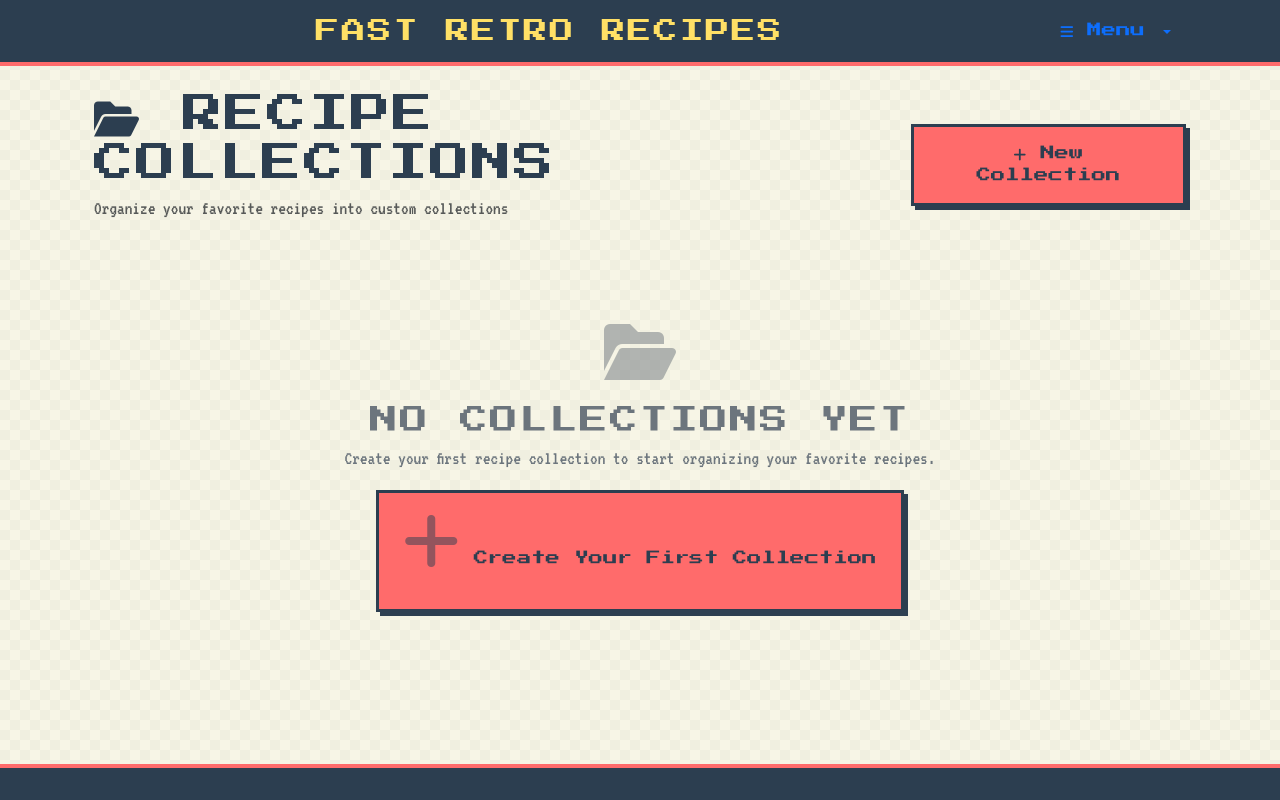
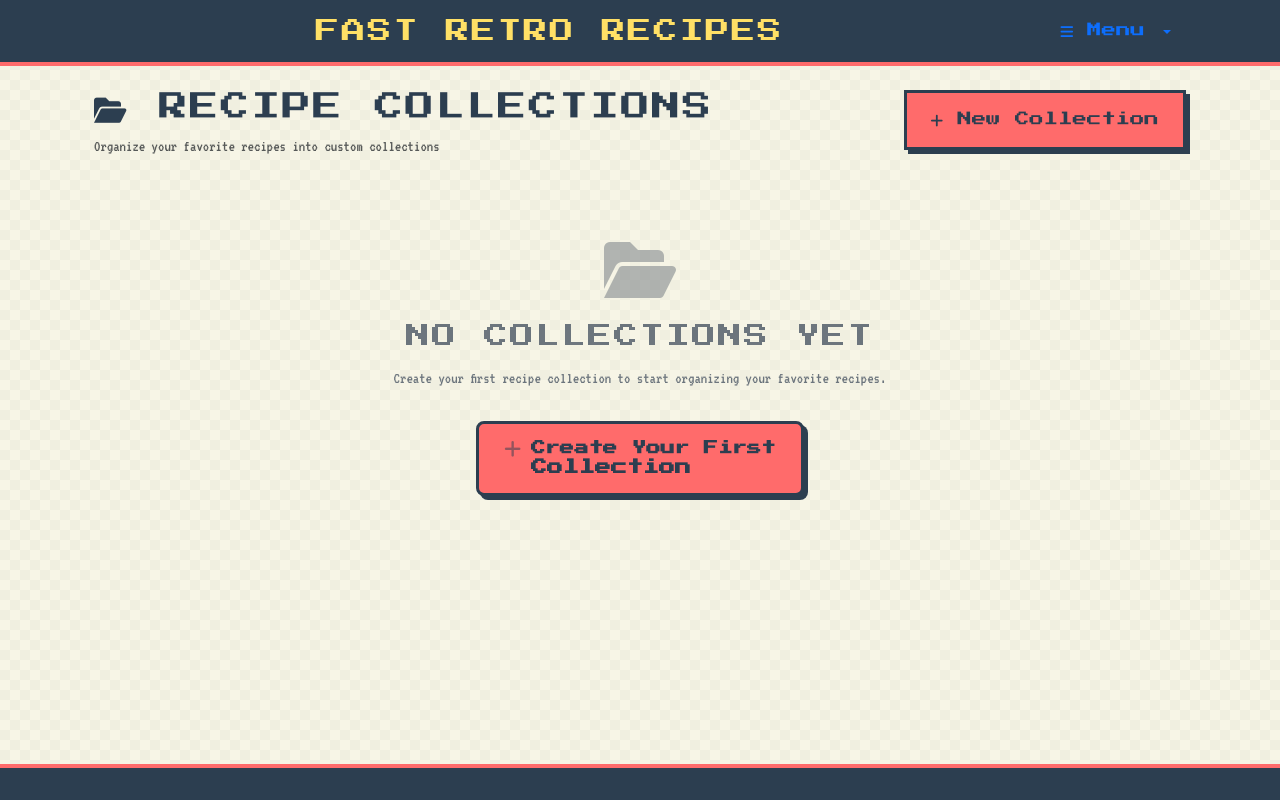
Before and after one commit to Twigman12/SpoonAPI, a Flask app: page /collections in a window 1280 px wide. Run offline with Flask 3, Linux system fonts and the light colour scheme; a user stored in the database is signed in; data that the repository does not hold is empty.

Commit message:
Improve mobile responsiveness and layout for collections page (#3)
Co-authored-by: Cursor Agent <cursoragent@cursor.com>

```diff
--- a/src/static/css/style.css
+++ b/src/static/css/style.css
@@ -337,6 +337,10 @@ h1, h2, h3, h4, h5, h6, .navbar-brand {
     border-radius: 0;
     box-shadow: 4px 4px 0 var(--retro-text);
     transition: all 0.2s ease;
+    max-width: 100%;
+    overflow: hidden;
+    text-overflow: ellipsis;
+    white-space: nowrap;
 }
 
 .btn-primary {
--- a/src/templates/collections.html
+++ b/src/templates/collections.html
@@ -17,14 +17,42 @@
 .collection-header {
     display: flex;
     justify-content: space-between;
-    align-items: center;
+    align-items: flex-start;
     margin-bottom: 20px;
+    flex-wrap: wrap;
+    gap: 15px;
+}
+
+.collection-header-content {
+    flex: 1;
+    min-width: 0;
+}
+
+.collection-header h1 {
+    font-size: 1.8rem;
+    margin-bottom: 0.5rem;
+    word-wrap: break-word;
+    overflow-wrap: break-word;
+    hyphens: auto;
+}
+
+.collection-header p {
+    font-size: 1rem;
+    margin-bottom: 0;
+    word-wrap: break-word;
+    overflow-wrap: break-word;
+}
+
+.collection-header .btn {
+    flex-shrink: 0;
+    white-space: nowrap;
 }
 
 .collection-stats {
     display: flex;
     gap: 15px;
     margin-top: 10px;
+    flex-wrap: wrap;
 }
 
 .collection-stat {
@@ -33,6 +61,8 @@
     background-color: #f8f9fa;
     border-radius: 8px;
     min-width: 80px;
+    flex: 1;
+    min-width: 0;
 }
 
 .collection-stat-number {
@@ -50,12 +80,166 @@
     text-align: center;
     padding: 60px 20px;
     color: #6c757d;
+    max-width: 100%;
+    overflow: hidden;
 }
 
 .empty-collections i {
     font-size: 4rem;
     margin-bottom: 20px;
     opacity: 0.5;
+}
+
+.empty-collections h3 {
+    font-size: 1.5rem;
+    margin-bottom: 1rem;
+    word-wrap: break-word;
+    overflow-wrap: break-word;
+}
+
+.empty-collections p {
+    font-size: 1rem;
+    margin-bottom: 2rem;
+    word-wrap: break-word;
+    overflow-wrap: break-word;
+    line-height: 1.4;
+}
+
+.create-first-collection-btn {
+    display: inline-flex;
+    align-items: center;
+    justify-content: center;
+    gap: 10px;
+    padding: 15px 25px;
+    font-size: 1rem;
+    font-weight: bold;
+    text-decoration: none;
+    border-radius: 8px;
+    transition: all 0.3s ease;
+    max-width: 100%;
+    width: auto;
+    min-width: 280px;
+}
+
+.create-first-collection-btn i {
+    font-size: 1.2rem;
+    flex-shrink: 0;
+}
+
+.create-first-collection-btn .btn-text {
+    display: flex;
+    flex-direction: column;
+    align-items: flex-start;
+    line-height: 1.2;
+}
+
+.create-first-collection-btn .btn-text .line1 {
+    font-size: 0.9rem;
+}
+
+.create-first-collection-btn .btn-text .line2 {
+    font-size: 1rem;
+    font-weight: bold;
+}
+
+/* Mobile-specific improvements */
+@media (max-width: 768px) {
+    .collection-header {
+        flex-direction: column;
+        align-items: stretch;
+        gap: 15px;
+    }
+
+    .collection-header h1 {
+        font-size: 1.5rem;
+        text-align: center;
+    }
+
+    .collection-header p {
+        font-size: 0.9rem;
+        text-align: center;
+    }
+
+    .collection-header .btn {
+        align-self: center;
+        width: auto;
+        min-width: 200px;
+    }
+
+    .empty-collections {
+        padding: 40px 15px;
+    }
+
+    .empty-collections h3 {
+        font-size: 1.3rem;
+    }
+
+    .empty-collections p {
+        font-size: 0.9rem;
+        padding: 0 10px;
+    }
+
+    .create-first-collection-btn {
+        min-width: 250px;
+        padding: 12px 20px;
+        font-size: 0.9rem;
+    }
+
+    .create-first-collection-btn .btn-text .line1 {
+        font-size: 0.8rem;
+    }
+
+    .create-first-collection-btn .btn-text .line2 {
+        font-size: 0.9rem;
+    }
+}
+
+@media (max-width: 576px) {
+    .collection-header h1 {
+        font-size: 1.3rem;
+    }
+
+    .collection-header p {
+        font-size: 0.8rem;
+    }
+
+    .empty-collections {
+        padding: 30px 10px;
+    }
+
+    .empty-collections h3 {
+        font-size: 1.2rem;
+    }
+
+    .empty-collections p {
+        font-size: 0.85rem;
+    }
+
+    .create-first-collection-btn {
+        min-width: 220px;
+        padding: 10px 15px;
+        font-size: 0.85rem;
+    }
+
+    .create-first-collection-btn .btn-text .line1 {
+        font-size: 0.75rem;
+    }
+
+    .create-first-collection-btn .btn-text .line2 {
+        font-size: 0.85rem;
+    }
+}
+
+/* Ensure buttons stay within container */
+.btn {
+    max-width: 100%;
+    overflow: hidden;
+    text-overflow: ellipsis;
+    white-space: nowrap;
+}
+
+.btn i {
+    flex-shrink: 0;
 }
 </style>
 {% endblock %}
@@ -64,7 +248,7 @@
 <div class="container">
     <!-- Header -->
     <div class="collection-header">
-        <div>
+        <div class="collection-header-content">
             <h1><i class="fas fa-folder-open"></i> Recipe Collections</h1>
             <p class="text-muted">Organize your favorite recipes into custom collections</p>
         </div>
@@ -143,8 +327,12 @@
         <i class="fas fa-folder-open"></i>
         <h3>No Collections Yet</h3>
         <p>Create your first recipe collection to start organizing your favorite recipes.</p>
-        <a href="{{ url_for('create_collection') }}" class="btn btn-primary btn-lg">
-            <i class="fas fa-plus"></i> Create Your First Collection
+        <a href="{{ url_for('create_collection') }}" class="btn btn-primary btn-lg create-first-collection-btn">
+            <i class="fas fa-plus"></i>
+            <div class="btn-text">
+                <span class="line1">Create Your First</span>
+                <span class="line2">Collection</span>
+            </div>
         </a>
     </div>
     {% endif %}
```
Also changed, not shown: other parts of src/static/css/style.css (+39 -0 lines), mobile_collections_test.html (added, +322 -0 lines).
